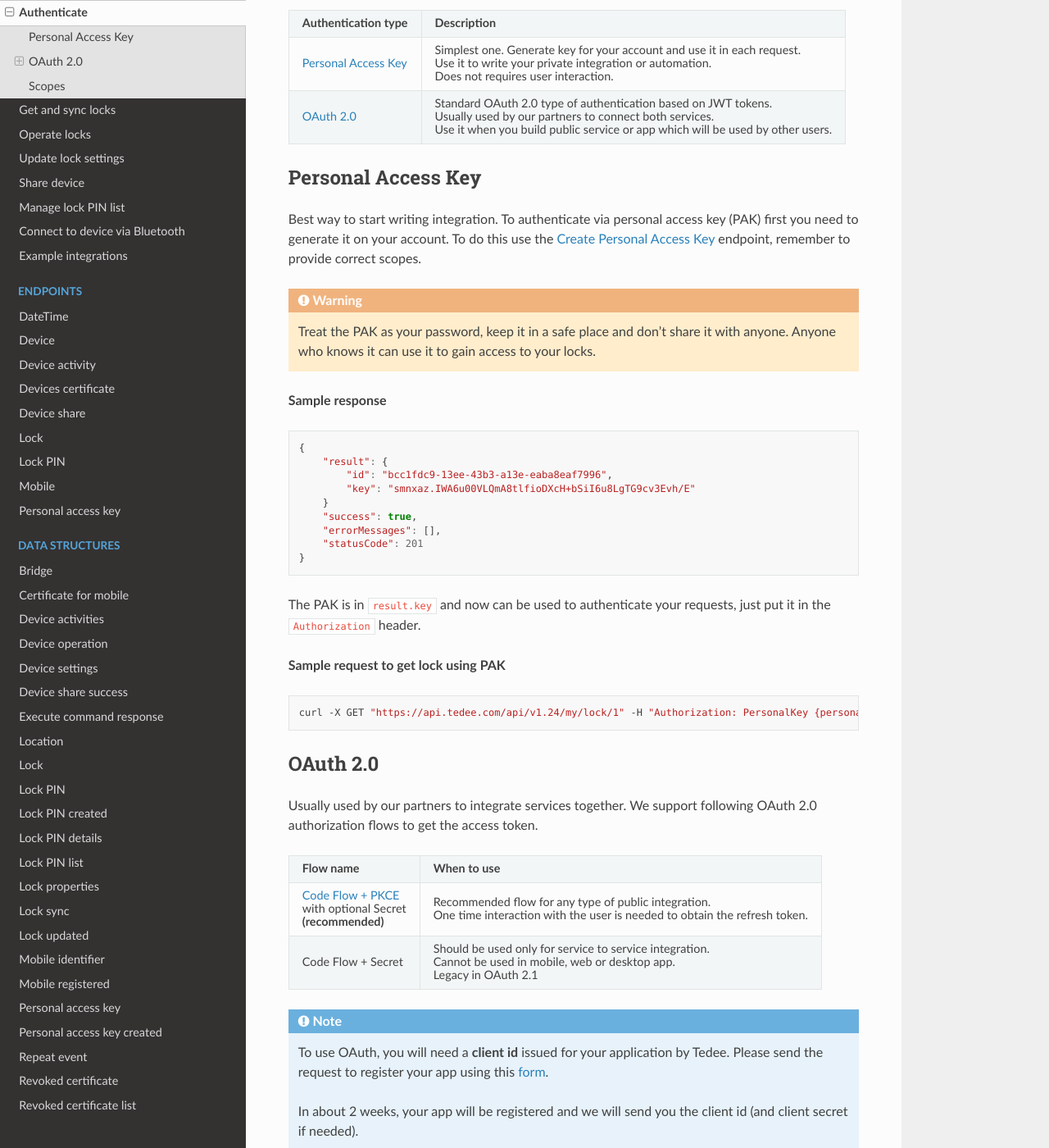
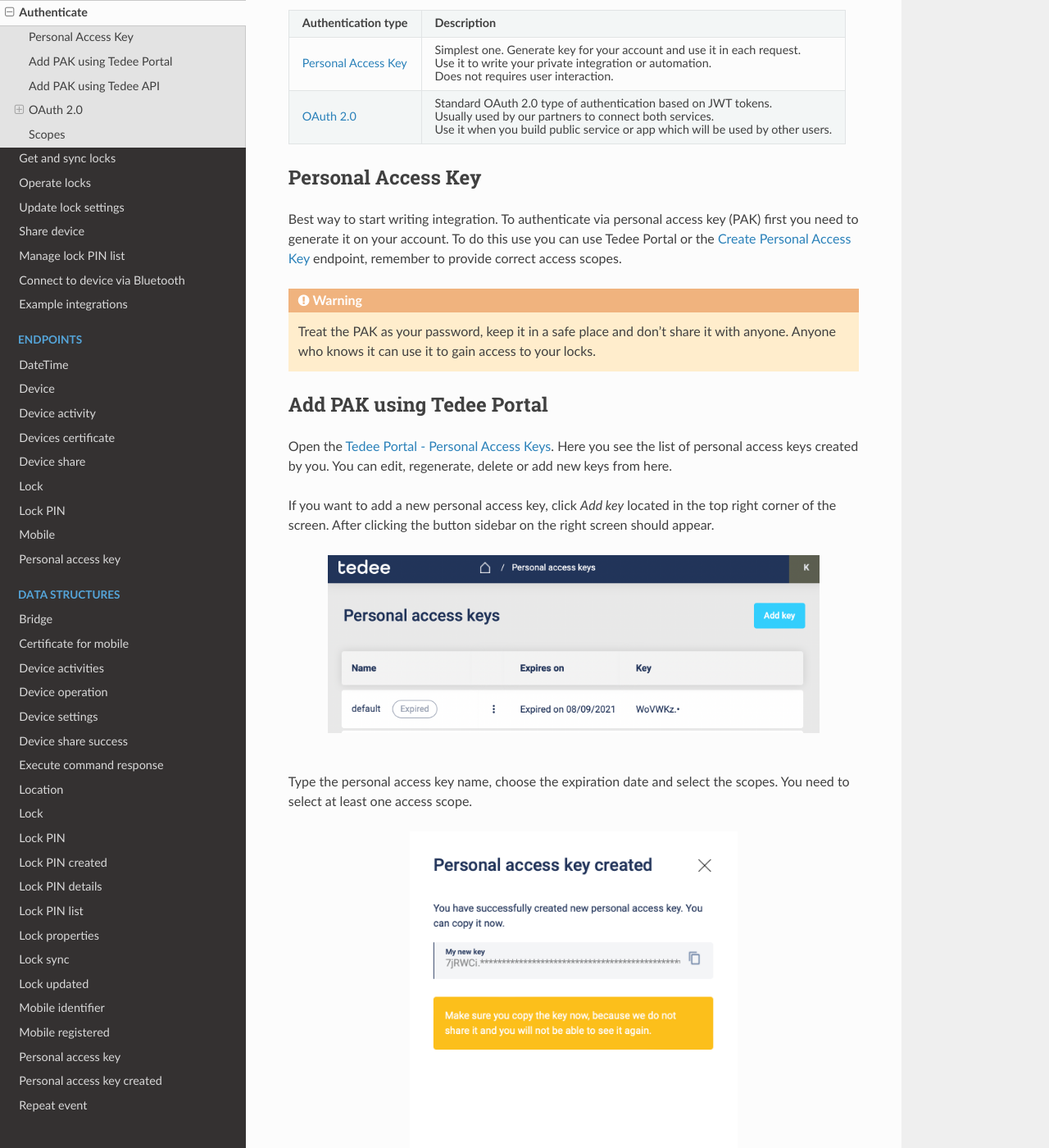
Before and after one commit to tedee-com/tedee-api-doc, a Sphinx documentation site: the page built from docs/source/howtos/authenticate.rst, in a window 1280 px wide and 1400 px high, scrolled down 220 px. Shown: the whole window at 82% size. Built offline with Sphinx 7.4.7 and the Read the Docs theme 2.0.0, drawn with Linux system fonts in a browser that asks for light colours; pages that are not in the unit, such as notebooks, are missing from menus; some of the changed text lies outside the part shown.

Commit message:
Add how to create PAK with Tedee Portal

```diff
--- a/docs/source/howtos/authenticate.rst
+++ b/docs/source/howtos/authenticate.rst
@@ -25,10 +25,58 @@ Personal Access Key
 --------------------------
 
 Best way to start writing integration. To authenticate via personal access key (PAK) first you need to generate it on your account.
-To do this use the :doc:`Create Personal Access Key <../endpoints/personalaccesskey/create>` endpoint, remember to provide correct scopes.
+To do this use you can use Tedee Portal or the :doc:`Create Personal Access Key <../endpoints/personalaccesskey/create>` endpoint, remember to provide correct access scopes.
 
 .. warning::
     Treat the PAK as your password, keep it in a safe place and don't share it with anyone. Anyone who knows it can use it to gain access to your locks.
+
+Add PAK using Tedee Portal
+--------------------------
+
+Open the `Tedee Portal - Personal Access Keys <https://portal.tedee.com/personal-access-keys>`_. Here you see the list of personal access keys created by you.
+You can edit, regenerate, delete or add new keys from here.
+
+If you want to add a new personal access key, click `Add key` located in the top right corner of the screen. After clicking the button sidebar on the right screen should appear.
+
+.. image:: ../images/pak_add_key.png
+    :align: center
+    :width: 600
+    :alt: add personal key
+
+|
+
+Type the personal access key name, choose the expiration date and select the scopes. You need to select at least one access scope.
+
+.. image:: ../images/pak_created.png
+    :align: center
+    :width: 400
+    :alt: personal key created
+
+|
+
+The personal key is created. Remember to save your key. You can copy the key by clicking the copy button located on the right side of the `My new key` textbox.
+
+Add PAK using Tedee API
+------------------------
+
+**Sample request**
+
+.. code-block:: sh
+
+    curl -X POST "|apiUrl|/api/|apiVersion|/my/personalaccesskey" -H "accept: application/json" -H "Content-Type: application/json-patch+json" -H "Authorization: Bearer <<access token>>" -d "<<body>>"
+
+Body:
+
+.. code-block:: js
+
+        {
+            "name": "SomeExampleKeyName",
+            "validTo": "2021-04-26T06:02:04.197Z",
+            "scopes": [
+                "Device.Read",
+                "Organization.ReadWrite"
+            ]
+        }
 
 **Sample response**
 
@@ -44,7 +92,7 @@ To do this use the :doc:`Create Personal Access Key <../endpoints/personalaccess
             "statusCode": 201
         }
 
-The PAK is in ``result.key`` and now can be used to authenticate your requests, just put it in the ``Authorization`` header.
+The PAK is in ``result.key`` and now can be used to authenticate your requests, just put it in the ``Authorization`` header using ``PersonalKey`` schema prefix.
 
 **Sample request to get lock using PAK**
 
```
Also changed, not shown: docs/source/images/pak_add_key.png (added), docs/source/images/pak_created.png (added).
